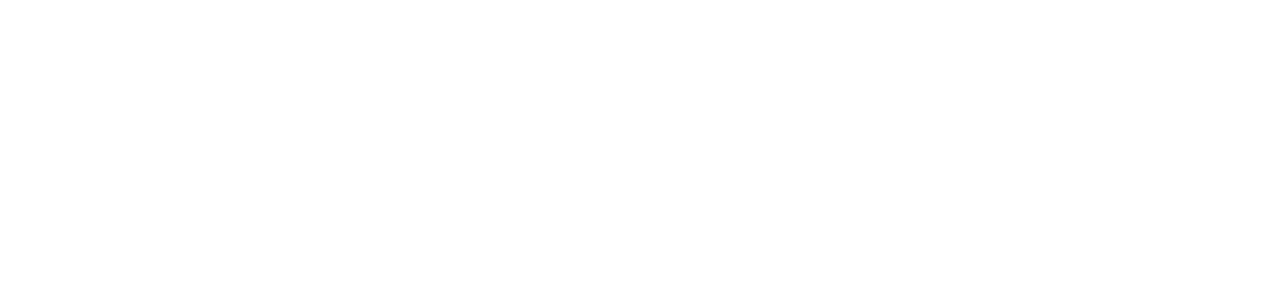
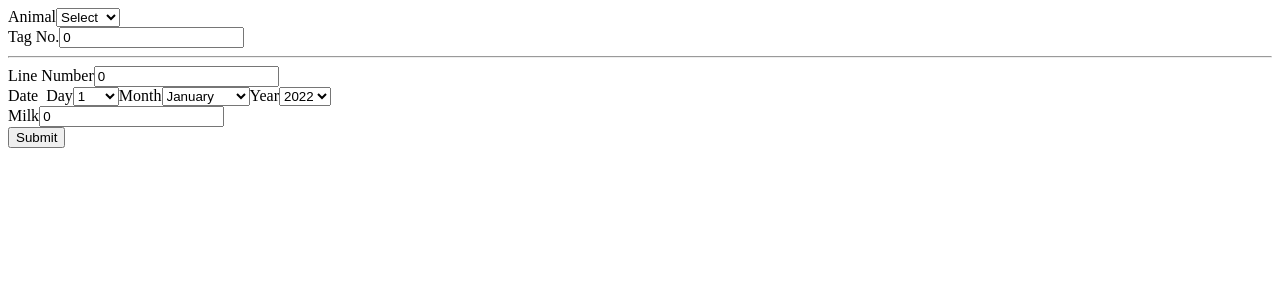
Before and after one commit to Adarshb2000/Dairy, a React (Vite) app in the folder Frontend/: page /add-milk in a window 1280 px wide. Before the commit this address had no page. Shown: the top 300 px of the page. Built offline with nearby package versions, Linux system fonts and the light colour scheme.

Commit message:
add milk record done

```diff
--- /dev/null
+++ b/Frontend/src/AddMilkRecord.js
@@ -0,0 +1,99 @@
+import { useNavigate, useParams } from 'react-router-dom'
+import { useState } from 'react'
+import SelectElement from './SelectElement'
+import DateElement from './DateElement'
+import { logDetails, objectForSubmission } from './Helper'
+import { DataBaseError, TokenError } from './CustomErrors'
+
+const AddMilkRecord = () => {
+  const parameters = useParams()
+  const [lineNumber, setLineNumber] = useState(0)
+  const [milk, setMilk] = useState(0)
+  const [animal, setAnimal] = useState(parameters.animal || '')
+  const navigate = useNavigate()
+  const [tag, setTag] = useState(parameters.tag || 0)
+  const [loading, setLoading] = useState(false)
+  const formSubmission = async (e) => {
+    e.preventDefault()
+    setLoading(true)
+    try {
+      const res = await logDetails(
+        `/add-milk/${animal}/${tag}`,
+        objectForSubmission(e.target)
+      )
+      window.location.reload()
+    } catch (e) {
+      if (e instanceof TokenError) {
+        alert('not logged in')
+        logout(navigate)
+      } else if (e instanceof DataBaseError) {
+        alert('No such record found')
+        navigate(`/new-record/${animal}/${tag}`, { replace: true })
+      }
+    }
+  }
+  return loading ? (
+    <>Loading...</>
+  ) : (
+    <div>
+      <form onSubmit={formSubmission}>
+        {Object.keys(parameters).length === 0 ? (
+          <div>
+            <SelectElement
+              label="Animal"
+              name="animal"
+              defaultValue={''}
+              options={[
+                ['Cow', 'cow'],
+                ['Buffalo', 'buffalo'],
+              ]}
+            />
+            <label htmlFor="tag">
+              Tag No.
+              <input
+                onChange={(e) => setTag(e.target.value)}
+                value={tag}
+                id="tag"
+                name="tag"
+                type="number"
+              />
+            </label>
+            <hr />
+          </div>
+        ) : (
+          <></>
+        )}
+        <label htmlFor="lineNumber">
+          {' '}
+          Line Number
+          <input
+            type="number"
+            value={lineNumber}
+            name="lineNumber"
+            step={1}
+            min={0}
+            onChange={({ target }) => setLineNumber(target.value)}
+          />
+        </label>
+        <br />
+        <DateElement label="Date" name="date" />
+        <label htmlFor="milk">
+          {' '}
+          Milk
+          <input
+            type="number"
+            value={milk}
+            name="milk"
+            step={0.25}
+            min={0}
+            onChange={({ target: { value } }) => setMilk(value)}
+          />
+        </label>
+        <br />
+        <button type="submit"> Submit </button>
+      </form>
+    </div>
+  )
+}
+
+export default AddMilkRecord
--- a/Frontend/src/App.js
+++ b/Frontend/src/App.js
@@ -5,8 +5,8 @@
 import NewRecord from './NewRecord'
 import SearchRecord from './SearchRecord'
 import AddPregnancyRecord from './AddPregnancyRecord'
-import { objectForDiseaseForm } from './diseaseObjects'
 import AddDiseaseRecord from './AddDiseaseRecord'
+import AddMilkRecord from './AddMilkRecord'
 
 const App = () => {
   return (
@@ -24,6 +24,7 @@
           path="/add-disease/:animal/:tag"
           element={<AddDiseaseRecord />}
         />
+        <Route path="/add-milk" element={<AddMilkRecord />} />
       </Routes>
     </Router>
   )
--- a/Frontend/src/Home.js
+++ b/Frontend/src/Home.js
@@ -58,7 +58,7 @@
       <br />
       <hr />
       <br />
-      <Link to="/add-disease/cow/1">check here</Link>
+      <Link to="/add-milk">check here</Link>
       <button
         onClick={() => {
           logout(navigate)
--- a/Frontend/src/SearchRecord.js
+++ b/Frontend/src/SearchRecord.js
@@ -4,6 +4,7 @@
 import { logout } from './Helper'
 import { api } from './config'
 import DiseaseForm from './DiseaseForm'
+import AddMilkRecord from './AddMilkRecord'
 
 const fetchDetails = async (animal, tag) => {
   const token = localStorage.getItem('token')
@@ -66,6 +67,7 @@
         </p>
       ))}
       <DiseaseForm disease={false} />
+      <AddMilkRecord />
     </div>
   )
 }
```
